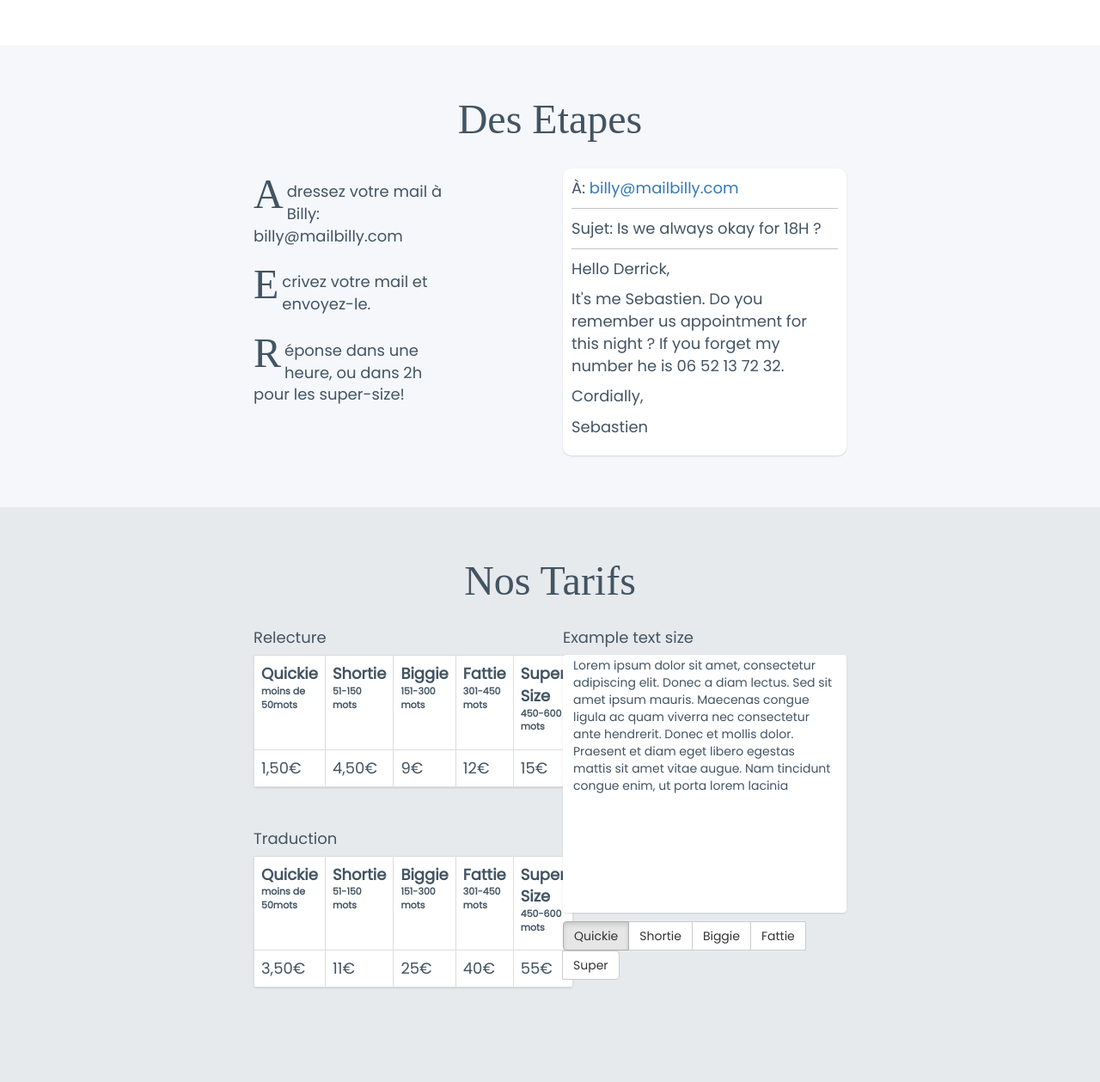
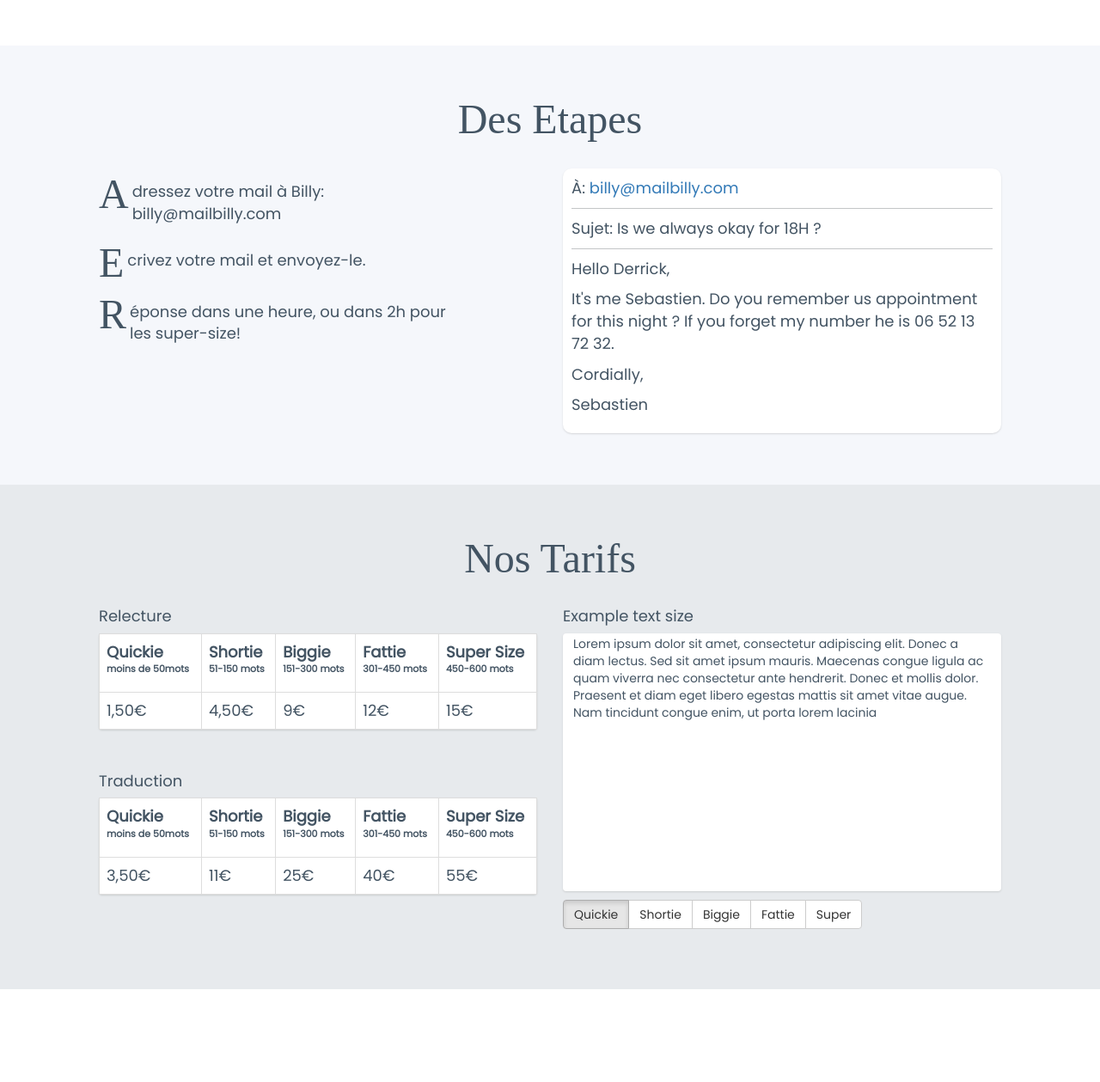
Before and after one commit to gelo592/mailbilly, a Flask app: page / in a window 1280 px wide. Shown: the part 673-1932 px from the top of the page at 86% size. After the commit the page ends 1824 px from the top, so only its background shows below. Run offline with Flask 2, Linux system fonts and the light colour scheme; some libraries are stand-ins or nearby versions; some web fonts are replaced.

Commit message:
jk large isn't extra large :/

```diff
--- a/templates/index.html
+++ b/templates/index.html
@@ -30,14 +30,14 @@
 
       <div class="row">
         <h3>Des Etapes</h3>
-        <div class="col-sm-5 col-lg-3 col-lg-offset-2">
+        <div class="col-sm-5">
           <p class="counting-msg icon-one">Adressez votre mail à Billy: billy@mailbilly.com</p>
           <p class="counting-msg icon-two">Ecrivez votre mail et envoyez-le.
 </p>
           <p class="counting-msg icon-three">Réponse dans une heure, ou dans 2h pour les super-size!
 </p>
         </div>
-        <div class="col-sm-6 col-sm-offset-1 col-lg-4 col-lg-offset-1">
+        <div class="col-sm-6 col-sm-offset-1">
           <div class="mail-box">
             <p class="mail-to">À: <a href="mailto:billy@mailbilly.com" >billy@mailbilly.com</a></p>
             <p class="mail-sub">Sujet: Is we always okay for 18H ?</p>
@@ -59,7 +59,7 @@
 
       <div class="row">
         <h3 id="prix"> Nos Tarifs </h3>
-        <div class="hidden-xs col-sm-6 col-lg-4 col-lg-offset-2">
+        <div class="hidden-xs col-sm-6">
           <h4>Relecture</h4>
           <table class="table table-bordered table1">
             <tr>
@@ -143,7 +143,7 @@
             </tr>
           </table>
         </div><!-- end .col-sm-6 -->
-        <div class="col-sm-6 col-lg-4">
+        <div class="col-sm-6">
           <h4>Example text size</h4>
           <div id="quickie" class="samples">
             Lorem ipsum dolor sit amet, consectetur adipiscing elit. Donec a diam lectus. Sed sit amet ipsum mauris. Maecenas congue ligula ac quam viverra nec consectetur ante hendrerit. Donec et mollis dolor. Praesent et diam eget libero egestas mattis sit amet vitae augue. Nam tincidunt congue enim, ut porta lorem lacinia
```
